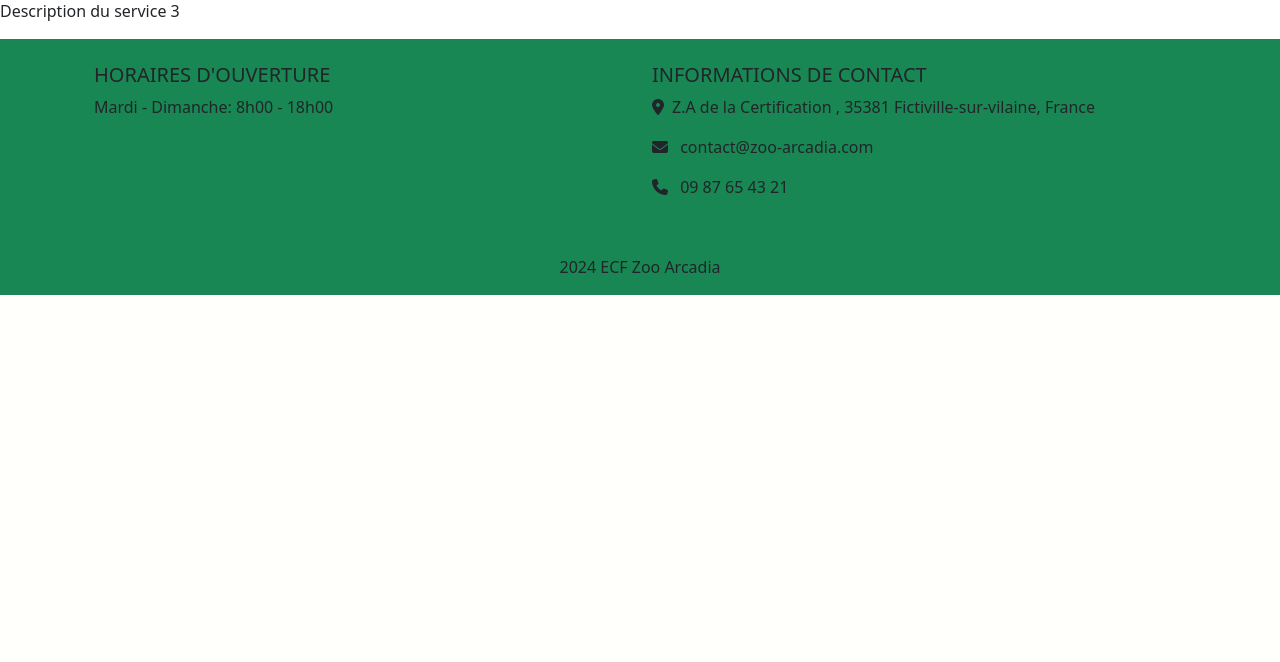
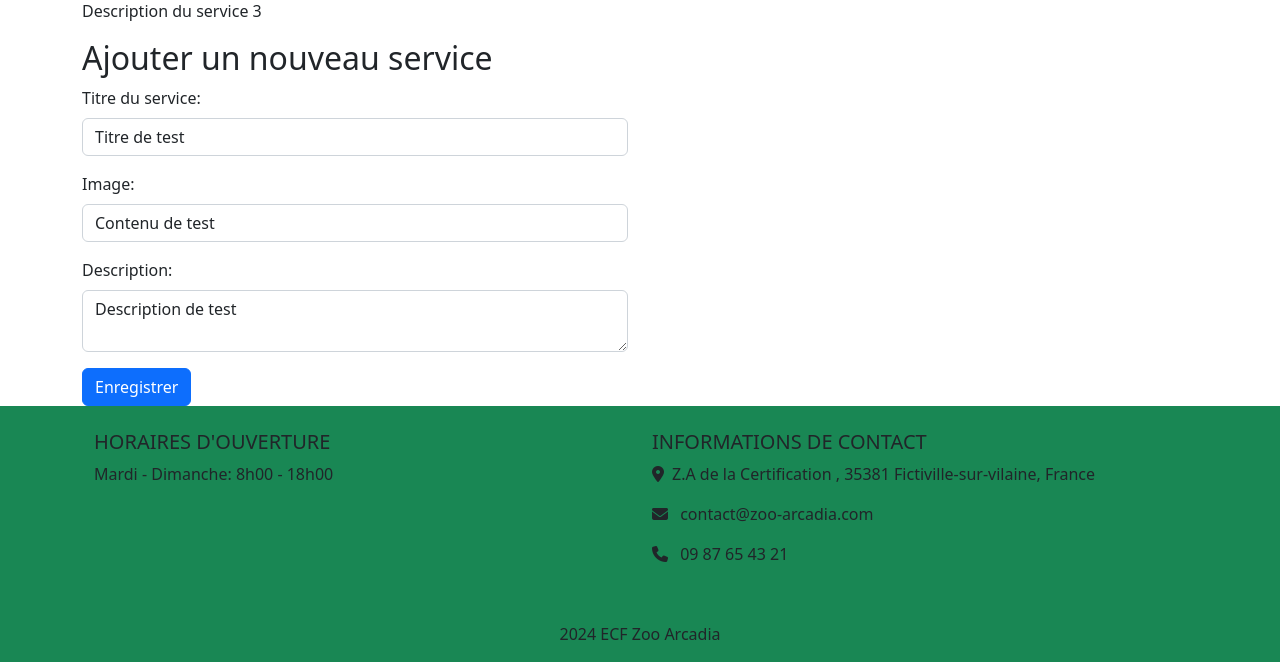
Before and after one commit to gerardsoumabere/ECF_zoo_Arcadia, a PHP site: page /services in a window 1280 px wide. Shown: the part 1282-1944 px from the top of the page. Before the commit the page ends 1577 px from the top, so only its background shows below. Run offline with PHP 8.4, Linux system fonts and the light colour scheme; some libraries are stand-ins or nearby versions.

Commit message:
Ajoute du formulaire de services

```diff
--- a/app/app.php
+++ /dev/null
@@ -1 +0,0 @@
-<h1>Application métier</h1>
--- a/app/controllers/ServiceController.php
+++ b/app/controllers/ServiceController.php
@@ -1,4 +1,5 @@
 <?php
+
 namespace Controllers;
 
 require_once __DIR__ . '/../models/Service.php';
@@ -7,24 +8,24 @@ use Models\Service;
 
 class ServiceController {
     private $services = array();
+    private $conn;
 
-    public function __construct() {
+    public function __construct($conn) {
+        $this->conn = $conn;
         // Initialisation avec quelques services
-        $service1 = new Service("Service 1", "image1.jpg", "Description du service 1");
-        $service2 = new Service("Service 2", "image2.jpg", "Description du service 2");
-        $service3 = new Service("Service 3", "image3.jpg", "Description du service 3");
+        $service1 = new Service("Service 1", "image1.jpg", "Description du service 1", $this->conn);
+        $service2 = new Service("Service 2", "image2.jpg", "Description du service 2", $this->conn);
+        $service3 = new Service("Service 3", "image3.jpg", "Description du service 3", $this->conn);
 
         $this->services[] = $service1;
         $this->services[] = $service2;
         $this->services[] = $service3;
     }
 
-
     // Afficher tous les services
     public function index() {
         return $this->services; // Retourner les services
     }
-
 
     // Afficher un service
     public function show($index) {
@@ -37,10 +38,23 @@ class ServiceController {
     }
 
     // Ajouter un service
-    public function add($title, $image, $description) {
-        $service = new Service($title, $image, $description);
-        $this->services[] = $service;
-        $this->index(); // Rediriger vers la liste des services
+    public function add() {
+        if ($_SERVER["REQUEST_METHOD"] == "POST") {
+            // Récupérer les données du formulaire
+            $title = $_POST["title"];
+            $image = $_POST["image"];
+            $description = $_POST["description"];
+
+            // Créer un nouveau service
+            $service = new Service($title, $image, $description, $this->conn);
+
+            // Ajouter le nouveau service à la base de données
+            $service->save();
+
+            // Rediriger vers la liste des services
+            header("Location: /services");
+            exit();
+        }
     }
 
     // Mettre à jour un service
--- a/app/dbconnect.php
+++ b/app/dbconnect.php
@@ -1,16 +1,34 @@
 <?php
+
 // Include the database configuration file
 require_once 'config/dbconfig.php';
+
+// Include the Service class
+require_once 'Models/Service.php';
 
 // Function to connect to the database using PDO
 function connectDB() {
     try {
         // Set Data Source Name
-        $dsn = "mysql:host=" . DB_HOST . ";dbname=" . DB_NAME;
+        $dsn = "mysql:host=" . DB_HOST . ";";
         // Create a new PDO instance
         $conn = new PDO($dsn, DB_USERNAME, DB_PASSWORD);
         // Set the PDO error mode to exception
         $conn->setAttribute(PDO::ATTR_ERRMODE, PDO::ERRMODE_EXCEPTION);
+
+        // Check if the database exists, if not, create it
+        $dbName = "`" . str_replace("`", "``", DB_NAME) . "`";
+        $conn->exec("CREATE DATABASE IF NOT EXISTS $dbName");
+        $conn->exec("USE $dbName");
+
+        // Create the table for the Service class if it doesn't exist
+        $conn->exec("CREATE TABLE IF NOT EXISTS services (
+                        id INT(11) AUTO_INCREMENT PRIMARY KEY,
+                        title VARCHAR(255) NOT NULL,
+                        image VARCHAR(255) NOT NULL,
+                        description TEXT
+                    )");
+
         return $conn;
     } catch (PDOException $e) {
         // Handle connection errors
--- a/app/models/Service.php
+++ b/app/models/Service.php
@@ -6,11 +6,13 @@ class Service {
     private $title;
     private $image;
     private $description;
+    private $conn;
 
-    public function __construct($title, $image, $description) {
+    public function __construct($title, $image, $description, $conn) {
         $this->title = $title;
         $this->image = $image;
         $this->description = $description;
+        $this->conn = $conn;
     }
     public function getTitle() {
         return $this->title;
@@ -35,4 +37,22 @@ class Service {
     public function setDescription($description) {
         $this->description = $description;
     }
+
+    // Méthode pour ajouter le service à la base de données
+    public function save() {
+        try {
+            // Requête SQL pour insérer un nouveau service dans la table services
+            $sql = "INSERT INTO services (title, image, description) VALUES (:title, :image, :description)";
+            $stmt = $this->conn->prepare($sql);
+            $stmt->bindParam(':title', $this->title);
+            $stmt->bindParam(':image', $this->image);
+            $stmt->bindParam(':description', $this->description);
+            $stmt->execute();
+
+            echo ('Le service a été rentré dans la base de données');
+        } catch (\PDOException $e) {
+            // Gérer les erreurs de base de données
+            echo "Error: " . $e->getMessage();
+        }
+    }
 }
--- a/app/views/services.php
+++ b/app/views/services.php
@@ -1,16 +1,28 @@
 <?php
+
+// Include the database configuration file
+require_once __DIR__.'/../dbconnect.php';
 // Include ServiceController
 require_once __DIR__.'/../controllers/ServiceController.php';
 
 use Controllers\ServiceController;
 
 // Create an instance of ServiceController
-$serviceController = new ServiceController();
+$serviceController = new ServiceController($conn);
 
 // Call the index method to get the services
 $services = $serviceController->index();
 
+// Check if the form is submitted
+if ($_SERVER["REQUEST_METHOD"] == "POST") {
+    // Call the add method of ServiceController to add the new service
+    $serviceController->add();
+}
+
 ?>
+
+
+<div class="container">
 
     <h1>Liste des services</h1>
 
@@ -22,3 +34,31 @@ $services = $serviceController->index();
         <p><?php echo $service->getDescription(); ?></p>
     </div>
     <?php endforeach; ?>
+
+    <h2>Ajouter un nouveau service</h2>
+    <div class="row">
+        <div class="col-md-6">
+            <form action="/services" method="post">
+                <div class="mb-3">
+                    <label for="title" class="form-label">Titre du
+                        service:</label>
+                    <input type="text" class="form-control" id="title"
+                        name="title" value="Titre de test">
+                </div>
+                <div class="mb-3">
+                    <label for="image" class="form-label">Image:</label>
+                    <input type="text" class="form-control" id="image"
+                        name="image" value="Contenu de test">
+                </div>
+                <div class="mb-3">
+                    <label for="description"
+                        class="form-label">Description:</label>
+                    <textarea class="form-control" id="description"
+                        name="description">Description de test</textarea>
+                </div>
+                <button type="submit"
+                    class="btn btn-primary">Enregistrer</button>
+            </form>
+        </div>
+    </div>
+</div>
--- a/index.php
+++ b/index.php
@@ -1,6 +1,5 @@
 <?php
 require_once 'app/router.php';// Include router file
-require_once 'app/dbconnect.php';// Include the database configuration file
 
 ?>
 <!DOCTYPE html>
```
Lines whose indentation alone changed are shown as unchanged.
